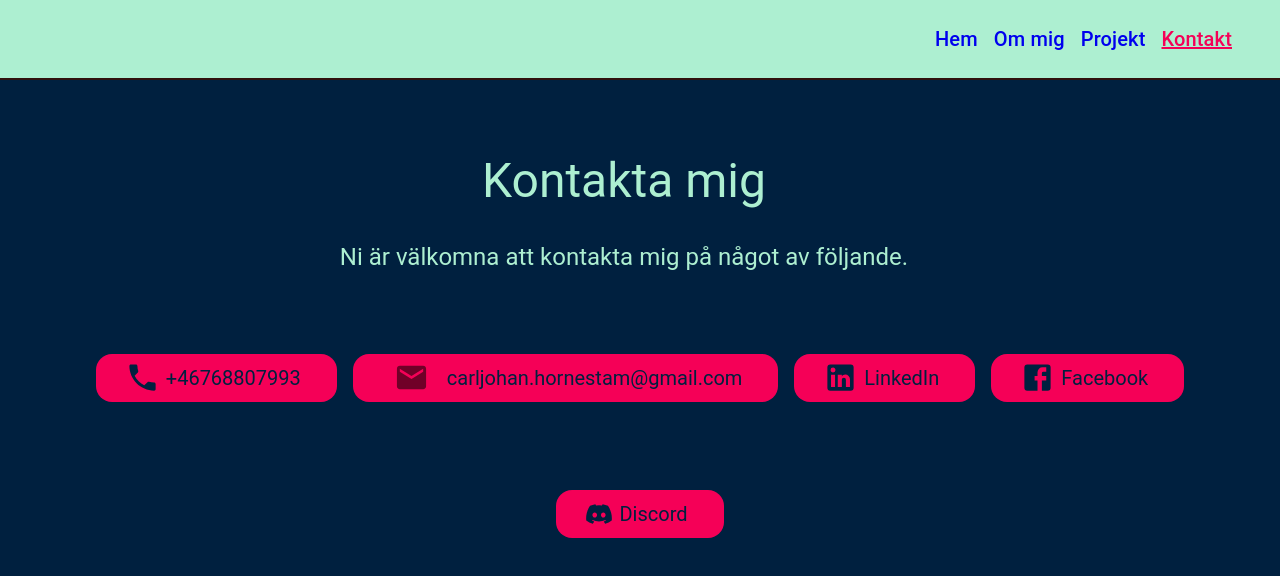
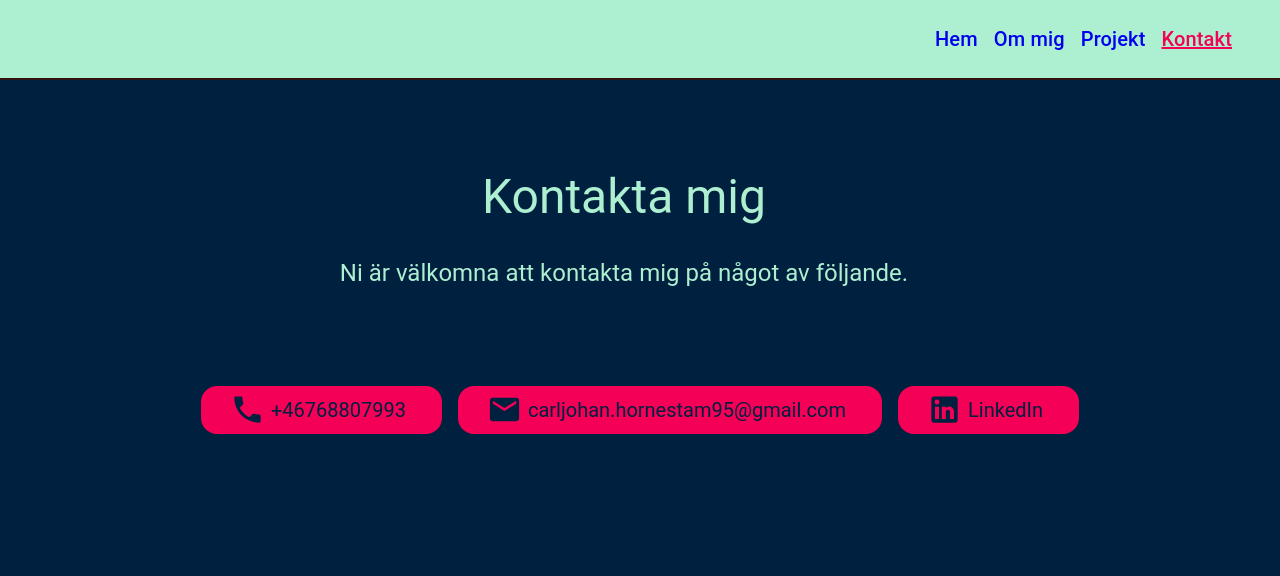
Before and after one commit to Carljohan-hornestam/portfolio-webpage, a React (Create React App) app: page /contact in a window 1280 px wide. Shown: the top 576 px of the page. Built offline with nearby package versions, Linux system fonts and the light colour scheme; a web font is replaced by a local one.

Commit message:
Styling fixes, links added

```diff
--- a/src/components/Contact.tsx
+++ b/src/components/Contact.tsx
@@ -3,13 +3,13 @@ import {
   Grid,
   Typography,
   Chip,
-  IconButton,
+  // IconButton,
 } from "@material-ui/core";
-import FacebookIcon from "@material-ui/icons/Facebook";
+// import FacebookIcon from "@material-ui/icons/Facebook";
 import EmailIcon from "@material-ui/icons/Email";
 import LinkedInIcon from "@material-ui/icons/LinkedIn";
 import PhoneIcon from "@material-ui/icons/Phone";
-import { FaDiscord } from "react-icons/fa";
+// import { FaDiscord } from "react-icons/fa";
 
 const useStyles = makeStyles((theme) => ({
   contactContainer: {
@@ -19,11 +19,18 @@ const useStyles = makeStyles((theme) => ({
   typography: {
     color: "#ADEFD1FF",
   },
+  phoneChip: {
+    padding: theme.spacing(3),
+    margin: theme.spacing(1),
+    fontSize: 20,
+    color: "#00203FFF",
+  },
   chip: {
     padding: theme.spacing(3),
     margin: theme.spacing(1),
     fontSize: 20,
     color: "#00203FFF",
+    cursor: "pointer"
   },
 }));
 
@@ -52,28 +59,36 @@ const Contact: React.FC = () => {
         style={{ marginBottom: 350 }}
       >
         <Chip
-          className={styles.chip}
+          className={styles.phoneChip}
           color="secondary"
           label="+46768807993"
           icon={<PhoneIcon fontSize="large" />}
         />
+        <a
+          style={{ textDecoration: "none", height: 63 }}
+          href="mailto:carljohan.hornestam95@gmail.com"
+        >
           <Chip
             className={styles.chip}
             color="secondary"
-          label="carljohan.hornestam@gmail.com"
-          icon={
-            <IconButton href="mailto:carljohan.hornestam@gmail.com" target="_blank">
-              <EmailIcon fontSize="large" />
-            </IconButton>
-          }
+            label="carljohan.hornestam95@gmail.com"
+            icon={<EmailIcon fontSize="large" />}
           />
+        </a>
+        <a
+          style={{ textDecoration: "none", height: 63 }}
+          rel="noreferrer"
+          href="https://www.linkedin.com/in/carl-johan-hornestam-2b2b4020b/"
+          target="_blank"
+        >
           <Chip
             className={styles.chip}
             color="secondary"
             label="LinkedIn"
             icon={<LinkedInIcon fontSize="large" />}
           />
-        <Chip
+        </a>
+        {/* <Chip
           className={styles.chip}
           color="secondary"
           label="Facebook"
@@ -84,7 +99,7 @@ const Contact: React.FC = () => {
           color="secondary"
           label="Discord"
           icon={<FaDiscord size="1.4em" />}
-        />
+        /> */}
       </Grid>
     </Grid>
   );
--- a/src/components/LeftImageModal.tsx
+++ b/src/components/LeftImageModal.tsx
@@ -3,18 +3,16 @@ import { Carousel } from "react-responsive-carousel";
 import "react-responsive-carousel/lib/styles/carousel.min.css";
 
 interface LeftImageModalProps {
-  imageSrc: string;
   images: [];
 }
 
-// width={700} height={835}
 export default function LeftImageModal(props: LeftImageModalProps) {
 
   return (
     <Grid container item xs={12}>
       <Carousel showThumbs={false}>
         {props.images.map((index: number) => {
-          return <img alt="" src={`${index}`}></img>;
+          return <img alt="" key={index} src={`${index}`}></img>;
         })}
       </Carousel>
     </Grid>
--- a/src/components/LeftProject.tsx
+++ b/src/components/LeftProject.tsx
@@ -101,7 +101,7 @@ export default function LeftProject(props: LeftProjectProps) {
         onClose={() => setLeftImageModalOpen(false)}
       >
         <DialogContent>
-          <LeftImageModal imageSrc={props.imageSrc} images={props.images} />
+          <LeftImageModal images={props.images} />
         </DialogContent>
       </Dialog>
     </>
--- a/src/components/RightImageModal.tsx
+++ b/src/components/RightImageModal.tsx
@@ -3,18 +3,16 @@ import { Carousel } from "react-responsive-carousel";
 import "react-responsive-carousel/lib/styles/carousel.min.css";
 
 interface RightImageModalProps {
-  imageSrc: string;
   images: [];
 }
 
-// width={550} height={835}
 export default function RightImageModal(props: RightImageModalProps) {
 
   return (
     <Grid container item xs={12}>
       <Carousel showThumbs={false}>
         {props.images.map((index: number) => {
-          return <img alt="" src={`${index}`}></img>;
+          return <img alt="" key={index} src={`${index}`}></img>;
         })}
       </Carousel>
     </Grid>
--- a/src/components/RightProject.tsx
+++ b/src/components/RightProject.tsx
@@ -99,7 +99,7 @@ export default function RightProject(props: RightProjectProps) {
         onClose={() => setRightImageModalOpen(false)}
       >
         <DialogContent>
-          <RightImageModal imageSrc={props.imageSrc} images={props.images}/>
+          <RightImageModal images={props.images}/>
         </DialogContent>
       </Dialog>
     </>
```
Lines whose indentation alone changed are shown as unchanged.
